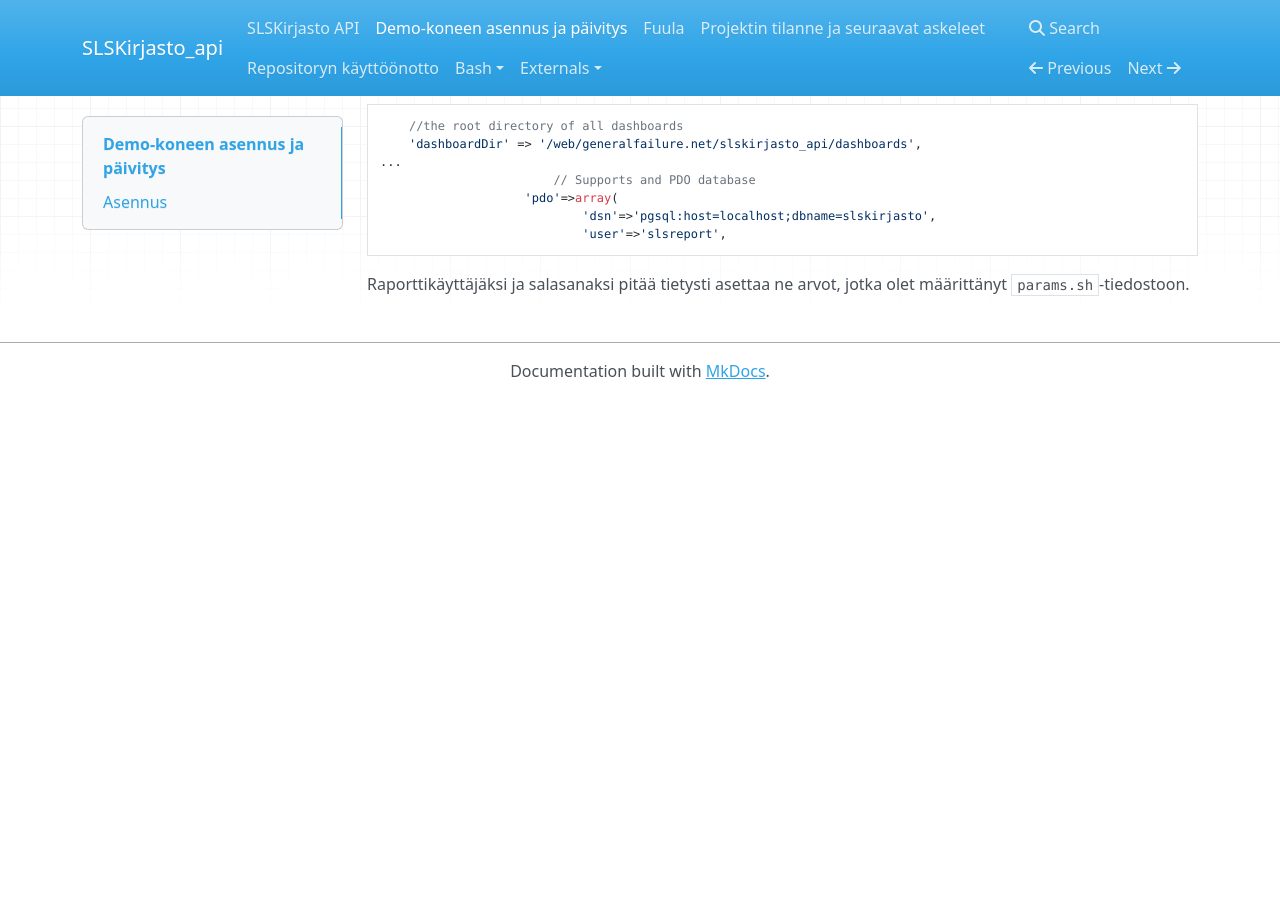
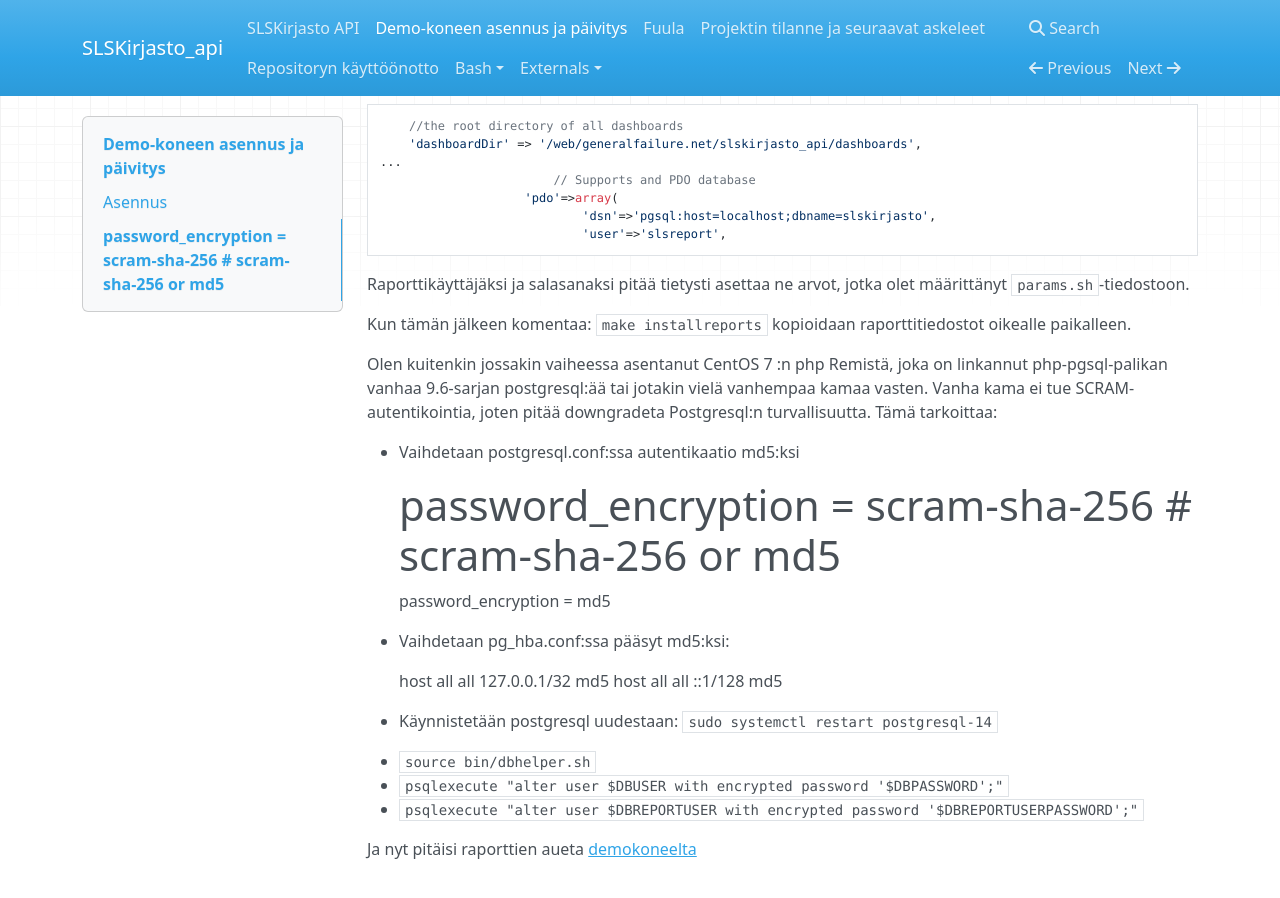
Before and after one commit to lautapeliseura/slskirjasto_api, an MkDocs documentation site: the page built from docs/demo.md, in a window 1280 px wide and 900 px high, scrolled down 2423 px. Built offline with MkDocs 1.6.1, drawn with Linux system fonts in a browser that asks for light colours; nearby versions of some CDN libraries; before the commit the page ends 2822 px from its top, so only the background shows below that; some of the changed text lies outside the part shown.

Commit message:
Kuinka demokoneen sai pystyyn.

```diff
--- a/docs/demo.md
+++ b/docs/demo.md
@@ -106,3 +106,24 @@ return array(
                                 'user'=>'slsreport',
 
 Raporttikäyttäjäksi ja salasanaksi pitää tietysti asettaa ne arvot, jotka olet määrittänyt `params.sh`-tiedostoon.
+
+Kun tämän jälkeen komentaa: `make installreports` kopioidaan raporttitiedostot oikealle paikalleen.
+
+Olen kuitenkin jossakin vaiheessa asentanut CentOS 7 :n php Remistä, joka on linkannut php-pgsql-palikan vanhaa 9.6-sarjan postgresql:ää tai jotakin vielä vanhempaa kamaa vasten. Vanha kama ei tue SCRAM-autentikointia, joten pitää downgradeta Postgresql:n turvallisuutta. Tämä tarkoittaa:
+
+* Vaihdetaan postgresql.conf:ssa autentikaatio md5:ksi
+
+    #password_encryption = scram-sha-256	# scram-sha-256 or md5
+    password_encryption = md5
+
+* Vaihdetaan pg_hba.conf:ssa pääsyt md5:ksi:
+
+    host	all	all	127.0.0.1/32	md5
+    host	all	all	::1/128	md5
+
+* Käynnistetään postgresql uudestaan: `sudo systemctl restart postgresql-14`
+* `source bin/dbhelper.sh`
+* `psqlexecute "alter user $DBUSER with encrypted password '$DBPASSWORD';"`
+* `psqlexecute "alter user $DBREPORTUSER with encrypted password '$DBREPORTUSERPASSWORD';"`
+
+Ja nyt pitäisi raporttien aueta [demokoneelta](https://generalfailure.net/slskirjasto_api/php-reports/)
```
Also changed, not shown: other parts of docs/demo.md (+1 -1 lines), docs/externals/php-reports.md (+1 -1 lines).
